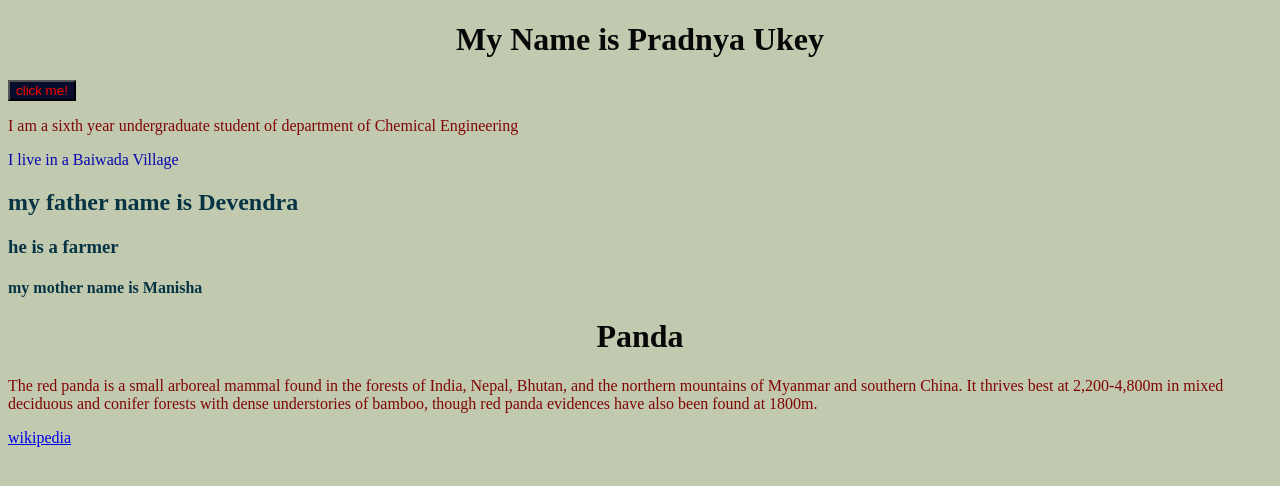
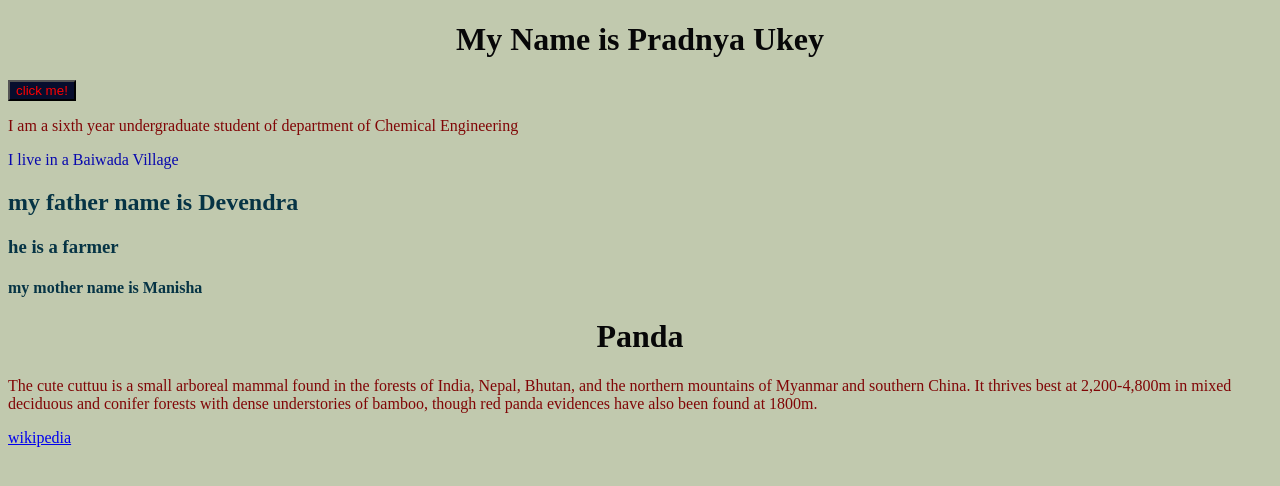
Before and after one commit to pradnya8113/css123, a plain HTML site: page index.html in a window 1280 px wide. Drawn offline with Linux system fonts and the light colour scheme.

Commit message:
3rd commit

```diff
--- a/index.html
+++ b/index.html
@@ -24,7 +24,7 @@
 
 <h1>Panda</h1>
 
-    <p>The red panda is a small arboreal mammal found in the forests of India,
+    <p>The cute cuttuu is a small arboreal mammal found in the forests of India,
         Nepal, Bhutan, and the northern mountains of Myanmar and southern China.
         It thrives best at 2,200-4,800m in mixed deciduous and conifer forests with
         dense understories of bamboo, though red panda evidences have also been found at 1800m.
```
